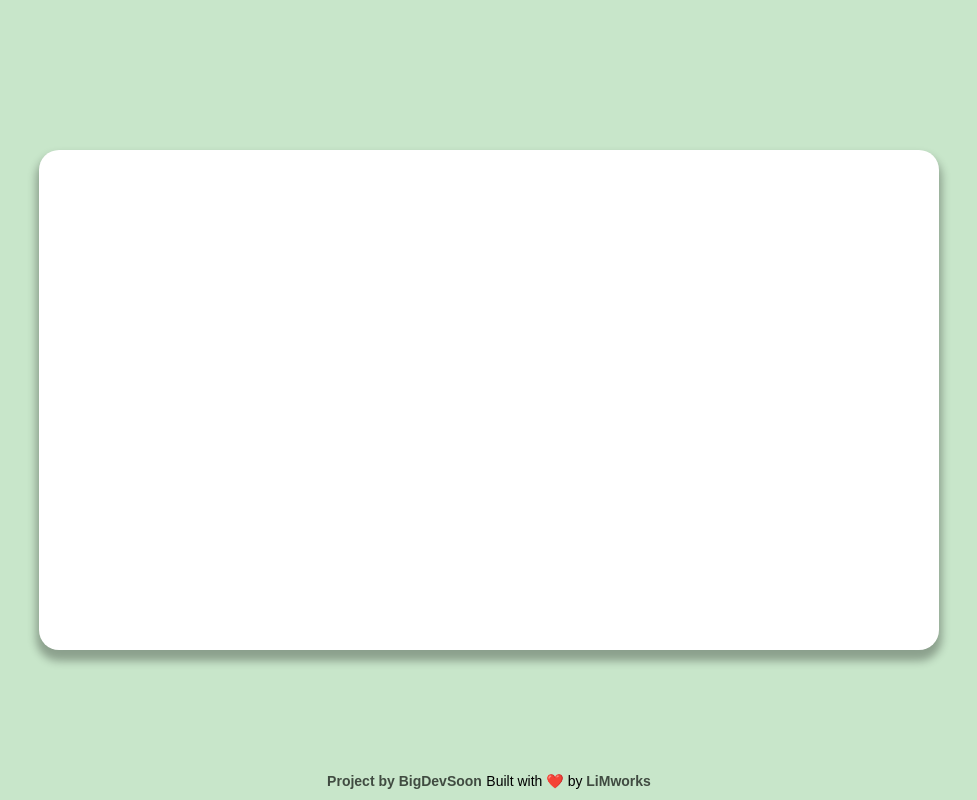
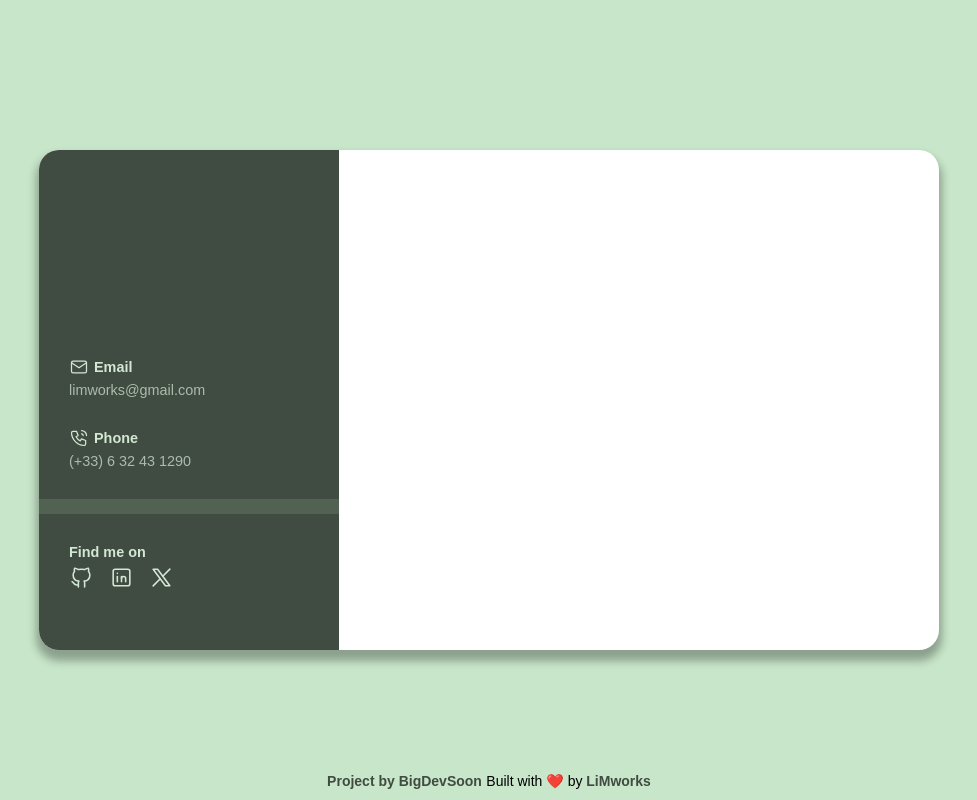
Before and after one commit to limworks/BDS_Business_Card, a plain HTML site: page index.html in a window 1280 px wide. Shown: the whole page, without its empty margins (151-1128 px from the left). Drawn offline with Linux system fonts and the light colour scheme.

Commit message:
added contact info section and  styling

```diff
--- a/index.css
+++ b/index.css
@@ -19,7 +19,68 @@ body {
   height: 500px;
   border-radius: 20px;
   box-shadow: 0px 8px 8px 3px rgba(0, 0, 0, 0.3);
+  overflow: hidden;
+  display: flex;
+  justify-content: space-between;
+  align-items: center;
 }
+
+.contact-info {
+  width: 300px;
+  height: 100%;
+  background-color: #404b41;
+  display: flex;
+  flex-direction: column;
+  justify-content: end;
+  padding-bottom: 30px;
+}
+
+.contacts {
+  color: #d2e7d4;
+  stroke: #d2e7d4;
+  padding: 0 30px;
+  display: flex;
+  flex-direction: column;
+  gap: 5px;
+  font-family: sans-serif;
+
+}
+
+.contacts, .divider {
+  margin-bottom: 30px;
+}
+
+.contacts span {
+  font-weight: 600;
+  font-size: 0.90rem;
+}
+
+.contacts p {
+  color: #aabcac;
+  font-size: 0.90rem;
+}
+
+.contacts .contacts-social {
+  display: flex;
+  gap: 15px;
+}
+
+.contacts .contacts-social svg {
+  width: 25px;
+}
+
+.contacts-label {
+  display:flex;
+  align-items: center;
+  gap: 5px;
+}
+
+.divider {
+  width: 100%;
+  height: 15px;
+  background-color:#516253;
+}
+
 
 .footer {
   position: absolute;
--- a/index.html
+++ b/index.html
@@ -8,8 +8,58 @@
   </head>
   <body>
     <div class="card">
+      <div class="contact-info">
+        <div class="contacts">
+          <div class="contacts-label">
+            <svg xmlns="http://www.w3.org/2000/svg" class="icon icon-tabler icon-tabler-mail" width="20" height="20" viewBox="0 0 24 24" stroke-width="1.5" fill="none" stroke-linecap="round" stroke-linejoin="round">
+              <path stroke="none" d="M0 0h24v24H0z" fill="none"/>
+              <path d="M3 7a2 2 0 0 1 2 -2h14a2 2 0 0 1 2 2v10a2 2 0 0 1 -2 2h-14a2 2 0 0 1 -2 -2v-10z" />
+              <path d="M3 7l9 6l9 -6" />
+            </svg>
+            <span>Email</span>
+          </div>
+          <p>limworks@gmail.com</p>
+        </div>
+        <div class="contacts">
+          <div class="contacts-label">
+            <svg xmlns="http://www.w3.org/2000/svg" class="icon icon-tabler icon-tabler-phone-call" width="20" height="20" viewBox="0 0 24 24" stroke-width="1.5" fill="none" stroke-linecap="round" stroke-linejoin="round">
+              <path stroke="none" d="M0 0h24v24H0z" fill="none"/>
+              <path d="M5 4h4l2 5l-2.5 1.5a11 11 0 0 0 5 5l1.5 -2.5l5 2v4a2 2 0 0 1 -2 2a16 16 0 0 1 -15 -15a2 2 0 0 1 2 -2" />
+              <path d="M15 7a2 2 0 0 1 2 2" />
+              <path d="M15 3a6 6 0 0 1 6 6" />
+            </svg>
+            <span>Phone</span>
+          </div>
+          <p>(+33) 6 32 43 1290</p>
+        </div>
+        <div class="divider">
+        </div>
+        <div class="contacts">
+          <span>Find me on</span>
+          <div class="contacts-social">
+            <svg xmlns="http://www.w3.org/2000/svg" class="icon icon-tabler icon-tabler-brand-github"  viewBox="0 0 24 24" stroke-width="1.5" fill="none" stroke-linecap="round" stroke-linejoin="round">
+              <path stroke="none" d="M0 0h24v24H0z" fill="none"/>
+              <path d="M9 19c-4.3 1.4 -4.3 -2.5 -6 -3m12 5v-3.5c0 -1 .1 -1.4 -.5 -2c2.8 -.3 5.5 -1.4 5.5 -6a4.6 4.6 0 0 0 -1.3 -3.2a4.2 4.2 0 0 0 -.1 -3.2s-1.1 -.3 -3.5 1.3a12.3 12.3 0 0 0 -6.2 0c-2.4 -1.6 -3.5 -1.3 -3.5 -1.3a4.2 4.2 0 0 0 -.1 3.2a4.6 4.6 0 0 0 -1.3 3.2c0 4.6 2.7 5.7 5.5 6c-.6 .6 -.6 1.2 -.5 2v3.5" />
+            </svg>
+            <svg xmlns="http://www.w3.org/2000/svg" class="icon icon-tabler icon-tabler-brand-linkedin" viewBox="0 0 24 24" stroke-width="1.5" fill="none" stroke-linecap="round" stroke-linejoin="round">
+              <path stroke="none" d="M0 0h24v24H0z" fill="none"/>
+              <path d="M4 4m0 2a2 2 0 0 1 2 -2h12a2 2 0 0 1 2 2v12a2 2 0 0 1 -2 2h-12a2 2 0 0 1 -2 -2z" />
+              <path d="M8 11l0 5" />
+              <path d="M8 8l0 .01" />
+              <path d="M12 16l0 -5" />
+              <path d="M16 16v-3a2 2 0 0 0 -4 0" />
+            </svg>
+            <svg xmlns="http://www.w3.org/2000/svg" class="icon icon-tabler icon-tabler-brand-x"  viewBox="0 0 24 24" stroke-width="1.5" fill="none" stroke-linecap="round" stroke-linejoin="round">
+              <path stroke="none" d="M0 0h24v24H0z" fill="none"/>
+              <path d="M4 4l11.733 16h4.267l-11.733 -16z" />
+              <path d="M4 20l6.768 -6.768m2.46 -2.46l6.772 -6.772" />
+            </svg>
+          </div>
+        </div>
+      </div>
 
     </div>
+
 
     <div class="footer">
       <a href="https://bigdevsoon.me" target="_blank" rel="noopener noreferrer">Project by BigDevSoon</a>
```
